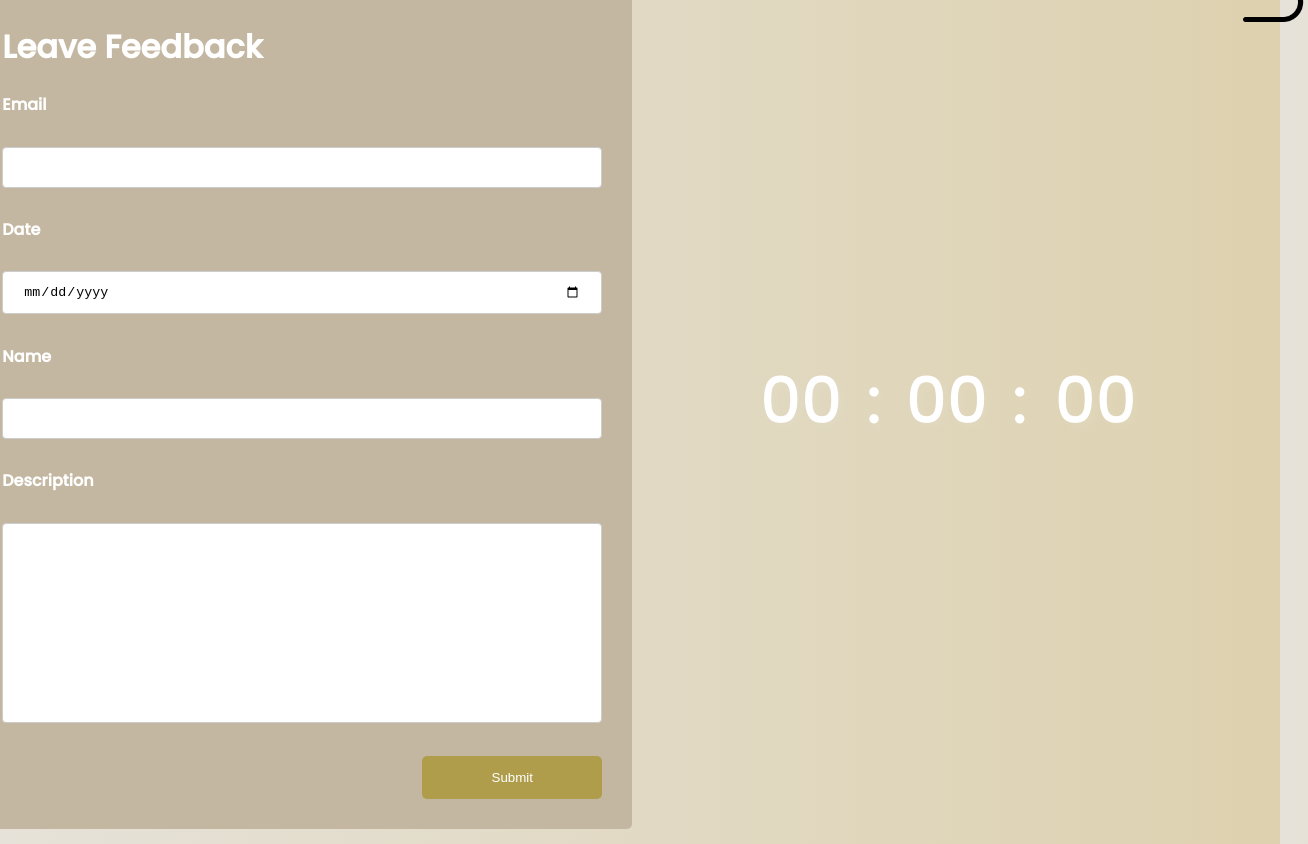
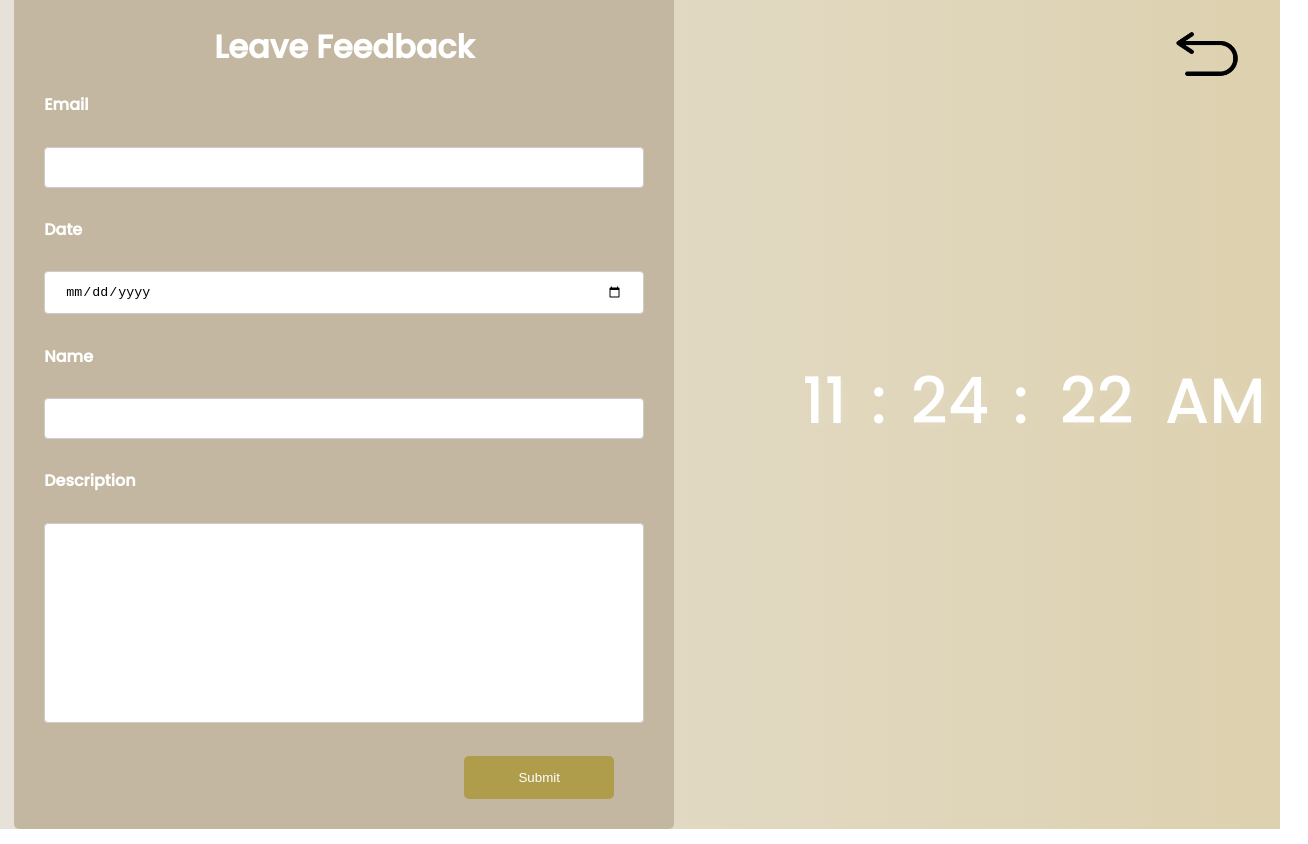
Before and after one commit to NathanielB15/portfolio-website, a plain HTML site: page feedback.html in a window 1280 px wide. Shown: the whole page, 1308 px wide, since content can reach past the window. Drawn offline with Linux system fonts and the light colour scheme.

Commit message:
Feedback section page
Finalised feedback section page

```diff
--- a/database.html
+++ b/feedback.html
@@ -1,13 +1,14 @@
 <!DOCTYPE html>
 <html lang="en">
-<head>
-    <meta charset="UTF-8">
-    <meta name="viewport" content="width=device-width, initial-scale=1.0">
-    <title>Feedback</title>
-    <link rel="stylesheet" href="styles/databaseStyle.css" />
-    <script src="logic/database.js" type="module" defer></script>
-</head>
-<body>
+  <head>
+    <meta charset="UTF-8" />
+    <meta name="viewport" content="width=device-width, initial-scale=1.0" />
+    <title>Digital Clock</title>
+    <link rel="stylesheet" href="styles/feedback.css" />
+    <script src="logic/database.js" defer></script>
+    <script src="logic/timer.js" defer></script>
+  </head>
+  <body>
     <div id="enterDetails">
         <h1>Leave Feedback</h1>
 
@@ -25,7 +26,6 @@
 
         <button class="submit">Submit</button>
     </div>
-
     <div class="clock">
         <span id="hours">00</span>
         <span>:</span>
@@ -34,13 +34,13 @@
         <span id="seconds">00</span>
         <span id="ampm"></span>
     </div>
-
     <div class="backLogo">
         <img
             src="./assets/backArrow.png"
             class="icon"
+            height="70px"
             onclick="location.href='./#contact'"
         />
     </div>
-</body>
+  </body>
 </html>
--- a/logic/database.js
+++ b/logic/database.js
@@ -51,29 +51,3 @@
 }
 
 submitBtn.addEventListener('click', SubmitData);
-
-// TIMER
-
-function updateTime() {
-  const now = new Date();
-  let hours = now.getHours();
-  let minutes = now.getMinutes();
-  let seconds = now.getSeconds();
-  let ampm = hours >= 12 ? "PM" : "AM";
-
-  hours = hours % 12;
-  hours = hours ? hours : 12;
-
-  hours = hours < 10 ? "0" + hours : hours;
-  minutes = minutes < 10 ? "0" + minutes : minutes;
-  seconds = seconds < 10 ? "0" + seconds : seconds;
-
-  document.getElementById("hours").textContent = hours;
-  document.getElementById("minutes").textContent = minutes;
-  document.getElementById("seconds").textContent = seconds;
-  document.getElementById("ampm").textContent = ampm;
-}
-
-setInterval(updateTime, 1000);
-
-updateTime();
--- /dev/null
+++ b/logic/timer.js
@@ -0,0 +1,24 @@
+//TIMER
+function updateTime() {
+    const now = new Date();
+    let hours = now.getHours();
+    let minutes = now.getMinutes();
+    let seconds = now.getSeconds();
+    let ampm = hours >= 12 ? "PM" : "AM";
+
+    hours = hours % 12;
+    hours = hours ? hours : 12;
+
+    hours = hours < 10 ? "0" + hours : hours;
+    minutes = minutes < 10 ? "0" + minutes : minutes;
+    seconds = seconds < 10 ? "0" + seconds : seconds;
+
+    document.getElementById("hours").textContent = hours;
+    document.getElementById("minutes").textContent = minutes;
+    document.getElementById("seconds").textContent = seconds;
+    document.getElementById("ampm").textContent = ampm;
+  }
+
+  setInterval(updateTime, 1000);
+
+  updateTime();
--- a/styles/databaseStyle.css
+++ b/styles/feedback.css
@@ -17,7 +17,14 @@ body {
   display: flex;
   gap: 1.5rem;
   text-align: center;
-  margin-right: 5%;
+}
+
+.backLogo{
+  position: absolute;
+  top: 0;
+  right: 0;
+  padding-top: 1.5%;
+  padding-right: 3%;
 }
 
 #seconds {
@@ -67,7 +74,7 @@ input[type=date], select {
 }
 
 .submit{
-  width: 30%;
+  width: 25%;
   background-color: #af9d4c;
   color: white;
   padding: 14px 20px;
@@ -83,6 +90,8 @@ input[type=date], select {
 
 .icon {
     cursor: pointer;
-    height: 5rem;
-    padding-bottom: 50rem;
   }
+
+h1{
+  text-align: center;
+}
```
Also changed, not shown: index.html (+2 -1 lines).
